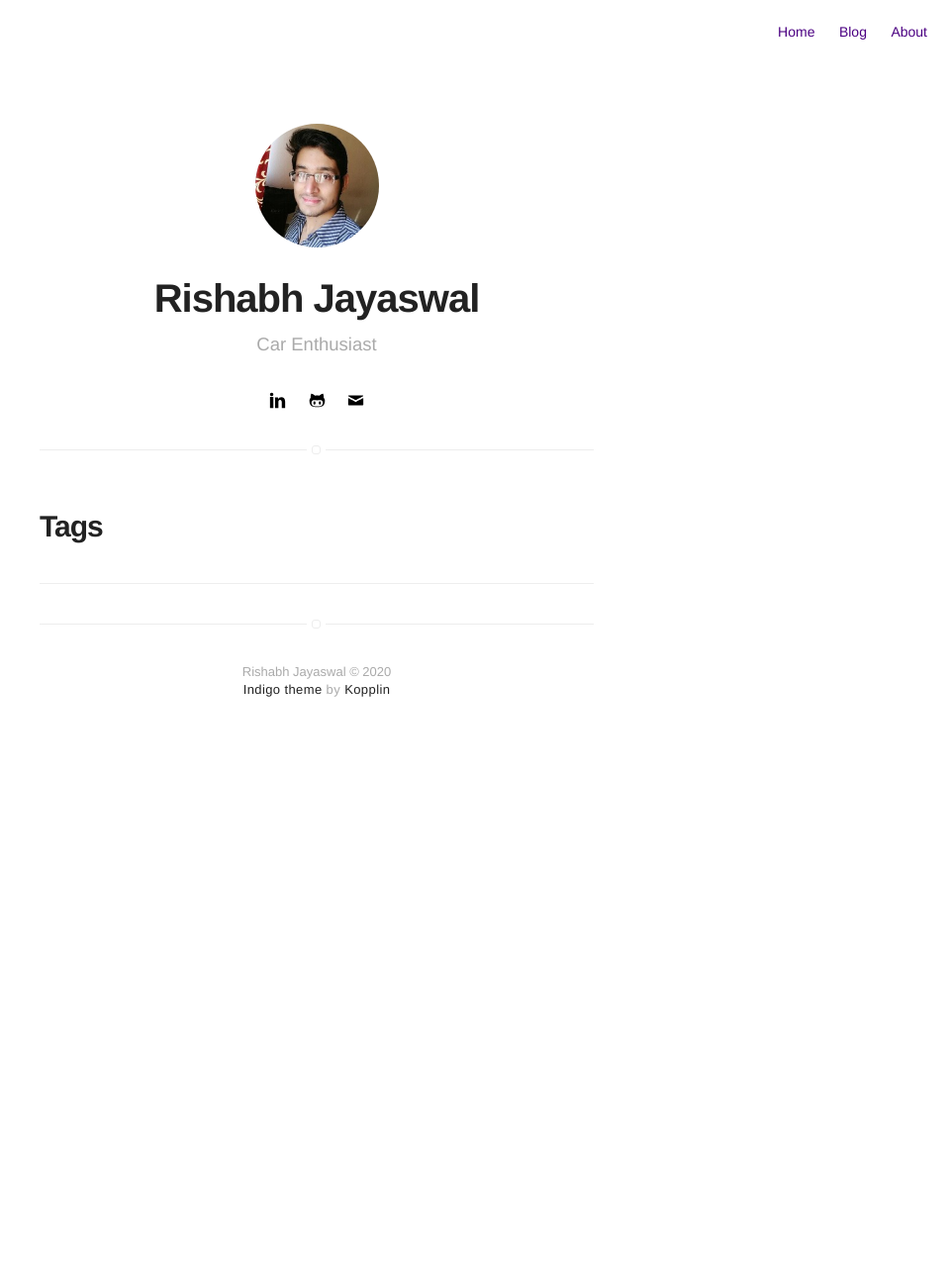
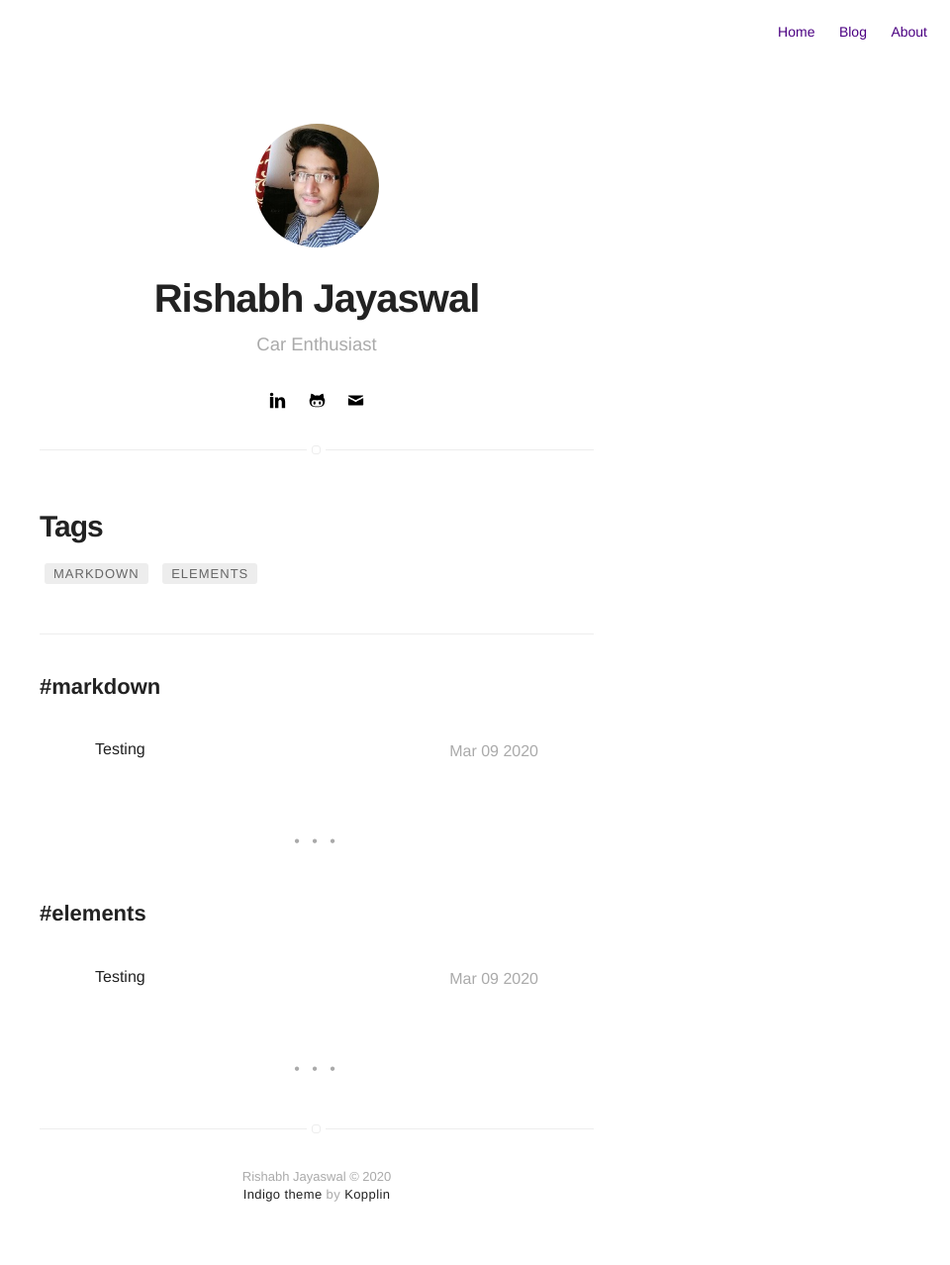
Before and after one commit to rishabhjayaswal/rishabhjayaswal.github.io, a Jekyll site: the page built from tags.html, in a window 1280 px wide. Shown: the whole page at 99% size, without its empty margins (320-1280 px from the left). Built offline with Jekyll 4.4.1, drawn with Linux system fonts in a browser that asks for light colours; before the commit the page ends 900 px from its top, so only the background shows below that.

Commit message:
Update 2020-03-09-testing.markdown

```diff
--- a/_posts/2020-03-09-testing.markdown
+++ b/_posts/2020-03-09-testing.markdown
@@ -1 +1,16 @@
+---
+title: "Testing"
+layout: post
+date: 2020-03-09 21:06
+image: /assets/images/markdown.jpg
+headerImage: false
+tag:
+- markdown
+- elements
+star: true
+category: blog
+author: rishabhjayaswal
+description: Testing
+---
+
 ## Testing
```
